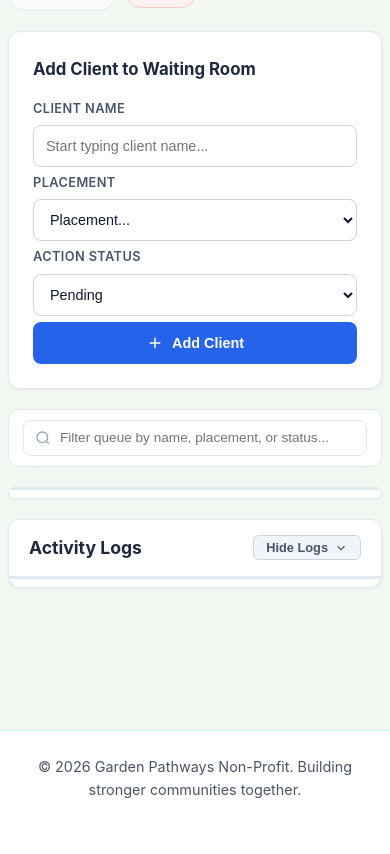
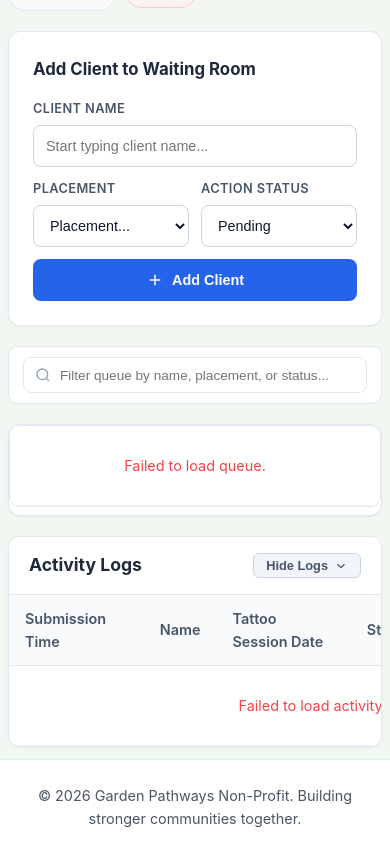
Before and after one commit to marianos-arch/gp-tattoo-removal, a Flask app: template app/templates/admin.html in a window 390 px wide. Shown: the part 285-1139 px from the top of the page. Before the commit the page ends 1084 px from the top, so only its background shows below. Run offline with Flask 3, Linux system fonts and the light colour scheme; the template is opened without the code that fills it, so the values that code supplies are empty; the visitor is signed in with stand-in values (Sample User, id 1).

Commit message:
Refactor admin.html to clean up styles and fix markup
Removed unused autocomplete component styles and adjusted mobile layout for tables. Fixed HTML entity for ampersand in the header.

```diff
--- a/app/templates/admin.html
+++ b/app/templates/admin.html
@@ -7,74 +7,25 @@
 <link rel="stylesheet" href="{{ url_for('static', filename='admin.css') }}">
 
 <style>
-  /* Custom Autocomplete Component Styling */
-  .autocomplete-container {
-    position: relative;
-    width: 100%;
+  /* Mobile fixes (admin.css hides every <td> at <=768px for the card layout) */
+  @media (max-width: 768px) {
+    /* Keep queue empty/loading/error messages visible */
+    #queueTableBody td.table-loading {
+      display: block;
     }
 
-  .autocomplete-input-wrapper {
-    position: relative;
-    display: flex;
-    align-items: center;
+    /* Activity Logs has no card layout, so keep it a normal scrollable table */
+    #logsTableContainer .modern-table { display: table; min-width: 640px; }
+    #logsTableContainer .modern-table thead { display: table-header-group; }
+    #logsTableContainer .modern-table tbody { display: table-row-group; }
+    #logsTableContainer .modern-table tr {
+      display: table-row;
+      margin: 0;
+      border: 0;
+      border-radius: 0;
     }
-
-  .autocomplete-spinner {
-    position: absolute;
-    right: 12px;
-    width: 16px;
-    height: 16px;
-    border: 2px solid #cbd5e1;
-    border-top-color: #2563eb;
-    border-radius: 50%;
-    animation: spin 0.6s linear infinite;
-    display: none;
-  }
-
-  @keyframes spin {
-    to { transform: rotate(360deg); }
-  }
-
-  .autocomplete-dropdown {
-    position: absolute;
-    top: calc(100% + 4px);
-    left: 0;
-    right: 0;
-    background: #ffffff;
-    border: 1px solid #e2e8f0;
-    border-radius: 8px;
-    box-shadow: 0 10px 15px -3px rgba(0, 0, 0, 0.1), 0 4px 6px -2px rgba(0, 0, 0, 0.05);
-    max-height: 240px;
-    overflow-y: auto;
-    z-index: 1000;
-    display: none;
-    padding: 4px 0;
-  }
-
-  .autocomplete-item {
-    padding: 10px 14px;
-    font-size: 0.95rem;
-    color: #1e293b;
-    cursor: pointer;
-    transition: background-color 0.15s ease, color 0.15s ease;
-  }
-
-  .autocomplete-item:hover,
-  .autocomplete-item.active {
-    background-color: #f1f5f9;
-    color: #2563eb;
-  }
-
-  .autocomplete-no-results,
-  .autocomplete-error {
-    padding: 10px 14px;
-    font-size: 0.9rem;
-    color: #64748b;
-    font-style: italic;
-  }
-
-  .autocomplete-error {
-    color: #dc2626;
+    #logsTableContainer .modern-table th,
+    #logsTableContainer .modern-table td { display: table-cell; }
   }
 </style>
 
@@ -84,7 +35,7 @@
     <!-- Main Content Header -->
     <div class="main-header">
       <div>
-        <h2>Waiting Room Queue & Intake</h2>
+        <h2>Waiting Room Queue &amp; Intake</h2>
         <p class="subheading">Manage live queue, placements, and client status</p>
       </div>
 
@@ -105,8 +56,6 @@
         <!-- Enhanced Autocomplete Form Group -->
         <div class="form-group flex-grow-2">
           <label for="clientSearch">Client Name</label>
-          <div class="autocomplete-container">
-            <div class="autocomplete-input-wrapper">
           <input
             type="text"
             id="clientSearch"
@@ -118,9 +67,6 @@
             class="form-control"
           >
           <datalist id="clientList"></datalist>
-              <div id="autocompleteSpinner" class="autocomplete-spinner"></div>
-            <div id="autocompleteDropdown" class="autocomplete-dropdown"></div>
-          </div>
         </div>
 
         <div class="form-group">
@@ -271,7 +217,7 @@
 <script>
   // Hash route redirect fallback
   if (window.location.hash === '#status') {
-    window.location.href = '/status';
+    window.location.href = '/#status';
   }
 
   function toggleActivityLogs() {
```
Lines whose indentation alone changed are shown as unchanged.
